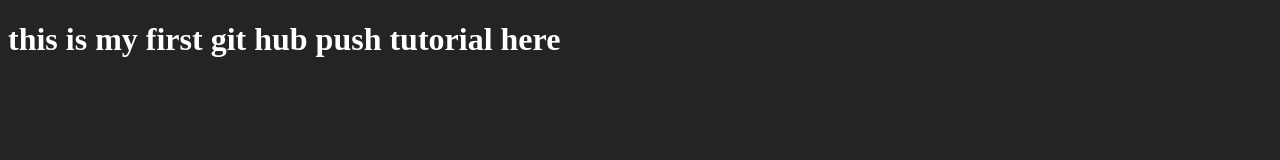
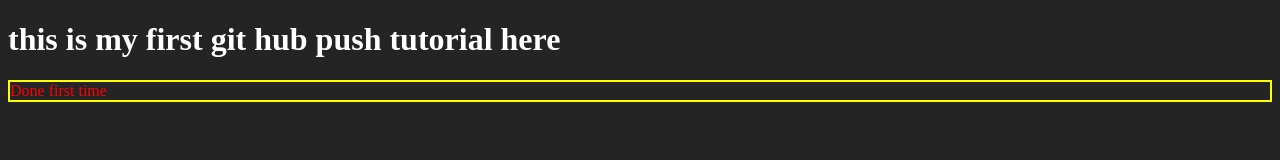
Before and after one commit to prasadpatilraut2024/git-hub-try-, a plain HTML site: page index.html in a window 1280 px wide. Drawn offline with Linux system fonts and the light colour scheme.

Commit message:
Update index.html

```diff
--- a/index.html
+++ b/index.html
@@ -10,6 +10,11 @@
             background-color:#242424;
             color:white;
         }
+          .first{
+            color: red;
+            display: flex;
+            border: 2px solid yellow;
+        }
     </style>
 </head>
 
@@ -17,6 +22,10 @@
     <h1>
         this is my first git hub push tutorial here
     </h1>
+    <p class="first">
+    Done first time
+    </p>
+
 </body>
 
 </html>
```
